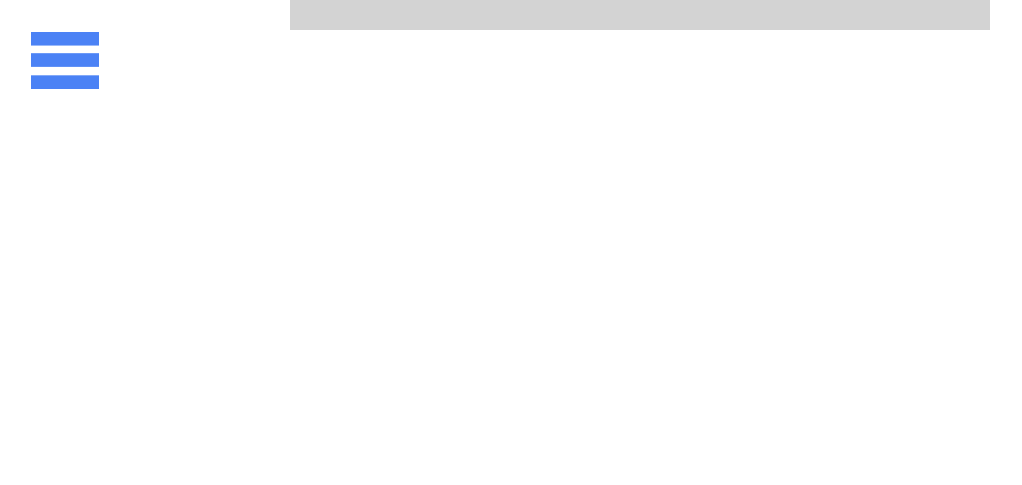
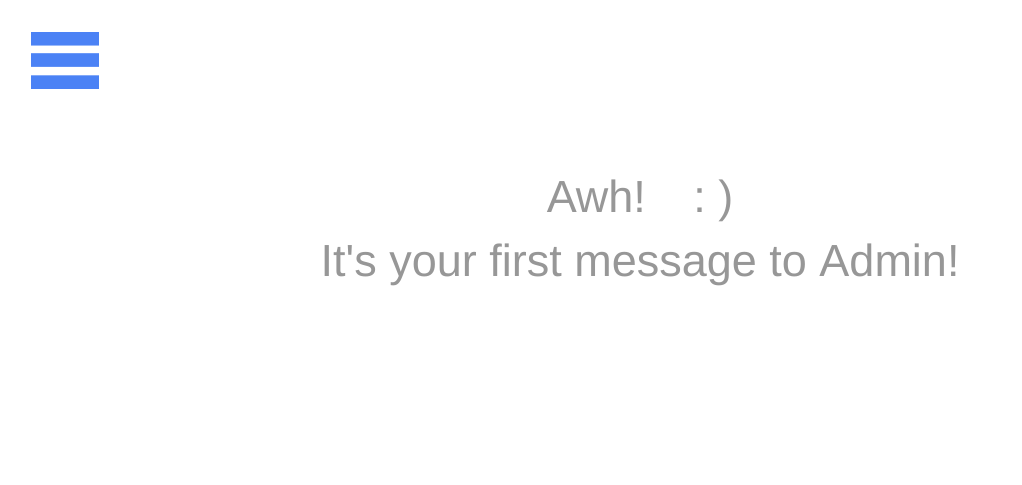
Before and after one commit to iamalexpayne/TextMeh, a Django app: page /chat/admin/ in a window 1280 px wide. Shown: the top 485 px of the page, without its empty margins (0-1022 px from the left). Run offline with Django 3.2, Linux system fonts and the light colour scheme; a user stored in the database is signed in; data comes from the database, SQL or seed files in the repository; data that the repository does not hold is empty; some libraries are stand-ins or nearby versions.

Commit message:
more ui and stuff

```diff
--- a/textmeh/static/css/stylesheet.css
+++ b/textmeh/static/css/stylesheet.css
@@ -1,3 +1,11 @@
+#offline-message {
+	color: #979797;
+	text-align: center;
+	font-size: 45px;
+	margin: 50px;
+	margin-top: 150px;
+}
+
 #menu-option-container {
 	position: fixed;
 }
@@ -42,11 +50,6 @@
 	top: -20px;
 }
 
-#menu-language-container input:checked + span {
-	background-color: white;
-	content: "Hide";
-}
-
 #menu-convo-container {
 	margin: 50px auto;
 	text-align: center;
@@ -78,6 +81,10 @@ hr {
 	background-color: white;
 	height: 3px;
 	width: 300px;
+}
+
+p {
+	margin-bottom: -5px;
 }
 
 #menu-logout-img {
@@ -196,11 +203,7 @@ textarea {
 }
 
 #send-button:hover, #send-button:focus {
-	/*background-color: #3cba54;*/
-	/*border: 3px solid #3cba54;*/
-	/*background-color: white;*/
 	border: 3px solid white;
-	/*letter-spacing: 1.4px;*/
 	outline: none;
 	font-style: italic;
 
@@ -221,53 +224,88 @@ textarea {
 
 #conversation {
 	margin: 0 auto;
-	width: 700px;
-	background-color: lightgray;
+	width: 800px;
 	padding: 15px;
-	max-height: 607px;
-	overflow-y: scroll;
+	max-height: 635px;
+	overflow-y: hidden;
 	position: relative;
 	bottom: 0;
+	/*background-color: blue;*/
+	display: table;
 }
 
 .message-container {
-	/*padding: 5px;
-	background-color: red;
-	margin: 15px;
-	position: relative;
-	padding-bottom: 15px;*/
+	/*background-color: red;*/
+	/*position: relative;*/
+	width: 100%;
+	display: table-row;
 }
 
-.message {
+.message-from-receiver, .message-from-sender {
 	font-size: 20px;
-	max-width: 65%;
-	padding-left: 15px;
-	padding-right: 10px;
-	padding-top: 5px;
-	padding-bottom: 5px;
-	border-radius: 30px;
-	font-weight: 200;
+	font-weight: 300;
 	letter-spacing: .7px;
-	/*position: absolute;*/
-	/*margin: 5px;*/
-}
-
-.message-container:hover > .message-send-time {
-	visibility: visible;
+	margin-top: 3px;
+	margin-bottom: 3px;
+	padding: 5px 10px 5px 15px;
+	max-width: 45%;
+	display: inline-block;
+	/*clear: both;*/
 }
 
 .message-from-receiver {
-	background-color: #979797;
+	background-color: lightgray;
+	border: 3px solid lightgray;
 	color: black;
-	border: 3px solid #979797;
-	left: 0;
+	float: left;
+	margin-right: auto;
+	border-radius: 30px 30px 30px 0;
 }
 
 .message-from-sender {
 	background-color: #4885ed;
 	color: white;
 	border: 3px solid #4885ed;
-	right: 0;
+	float: right;
+	margin-left: auto;
+	border-radius: 30px 30px 0 30px;
+
+}
+
+.message-from-other-language-receiver, .message-from-other-language-sender {
+	font-size: 20px;
+	font-weight: 300;
+	letter-spacing: .7px;
+	margin-top: 3px;
+	margin-bottom: 3px;
+	padding: 5px 10px 5px 15px;
+	max-width: 48%;
+	display: inline-block;
+}
+
+.message-from-other-language-receiver {
+	margin-left: -30px;
+	z-index: 0;
+	background-color: none;
+	border: 3px solid lightgray;
+	border-left: none;
+	color: black;
+	float: left;
+	padding-left: 40px;
+	margin-right: auto;
+	border-radius: 0 30px 30px 0;
+}
+
+.message-from-other-language-sender {
+	background-color: none;
+	padding-right: 40px;
+	color: #4885ed;
+	border: 3px solid #4885ed;
+	border-right: none;
+	float: right;
+	margin-right: -30px;
+	margin-left: auto;
+	border-radius: 30px 0 0 30px;
 }
 
 .instructions {
@@ -299,16 +337,31 @@ textarea {
 	margin: 0 auto;
 	text-align: center;
 	padding-top: -5px;
-	/*background-color: blue;*/
+	margin-bottom: 15px;
 	width: 245px;
 	border: 3px solid white;
 }
 
 .choose-convo-logout-container:hover, .choose-convo-logout-container:focus {
-	/*border: 3px solid  #db3236;*/
+	/*padding: 15px 10px;*/
 	border: 3px solid  #4885ed;
 	border-radius: 50px;
 }
+
+.signup-container {
+	margin: 10px auto;
+	text-align: center;
+	/*padding-top: -5px;*/
+	/*margin-bottom: 15px;*/
+	width: 245px;
+	border: 3px solid white;
+}
+
+.signup-container:hover, .signup-container:focus {
+	border: 3px solid  #4885ed;
+	border-radius: 50px;
+}
+
 
 
 #choose-convo-logout-img {
@@ -334,12 +387,13 @@ textarea {
 
 #sign-up-option-container {
 	font-size: 20px;
-	padding-top: 15px;
+	padding-top: 20px;
 }
 
 #sign-up-option {
 	color: #4885ed;
 	font-size: 25px;
+	padding: 5px 5px;
 }
 
 #language-select select {
@@ -386,7 +440,20 @@ textarea {
 	padding-bottom: 5px;
 	margin-bottom: 15px;
 	background-color: white;
+}
+
+#survey-link {
+	display: inline-block;
+	vertical-align: middle;
+	color: #4885ed;
+	font-size: 30px;
+	/*padding-left: 10px;*/
+	padding: 15px 10px;
+}
+
+.capitalize {
 	text-transform: capitalize;
+	display: inline;
 }
 
 .convo-option:hover {
--- a/textmeh/templates/registration/login.html
+++ b/textmeh/templates/registration/login.html
@@ -34,7 +34,7 @@
 		<div id="sign-up-option-container">
 			<a href="{% url 'registration' %}">
 				Don't have an account?
-				<div id="sign-up-option" class="choose-convo-logout-container smooth">
+				<div id="sign-up-option" class="signup-container smooth">
 					Sign up here!
 				</div>
 			</a>
--- a/textmeh/templates/textmeh/base.html
+++ b/textmeh/templates/textmeh/base.html
@@ -20,9 +20,11 @@
 </head>
 <body>
 
+
 	{% block content %}
 
 	{% endblock %}
 
+
 </body>
 </html>
--- a/textmeh/templates/textmeh/chat.html
+++ b/textmeh/templates/textmeh/chat.html
@@ -33,13 +33,13 @@
 
 		<div id="menu-language-container" class="smooth">
 			<label>
-				<input type="checkbox" name="duo-language">
+				<input type="checkbox" checked="false" name="duo-language" class="translateCheck">
 					<span>
 						<div id="menu-lang-img">
 							<img src="{% static 'images/language-icon-white.png' %}">
 						</div>
 						<div id="menu-convo-text">
-							Show Both <br> Languages
+							<p id="toggle-words">Hide Both</p> Languages
 						</div>
 					</span>
 			</label>
@@ -63,17 +63,15 @@
 	</div>
 
 	<div id="chat-area" class="smooth">
+
 		<div id="convo-container">
-			<div id="conversation" onload="getMessages()">
-
+			<div id="conversation" onload="getMessages()"></div>
 		</div>
-		</div>
-
 
 		<div id="send-area">
 			<form method="post" action="">
 			{% csrf_token %}
-			<textarea id="typing-area" class="smooth" name="textarea" placeholder="Type your message..."></textarea>
+				<textarea id="typing-area" class="smooth autoExpand" name="textarea" placeholder="Type your message..." rows="1" data-min-rows="1"></textarea>
 				<button id="send-button" class="smooth" name="send" type="submit">Send</button>
 			</form>
 		</div>
@@ -83,12 +81,22 @@
 <script>
 	$(document).ready(function(){
 		getMessages();
+		goToBottom();
 	});
 
 	function getMessages() {
 		$.get("messages", function(messages) {
 			$("#conversation").html(messages);
+			goToBottom();
 		});
+		if( $('.translateCheck').is(':checked')) {
+			$(".message-from-other-language-receiver").show();
+			$(".message-from-other-language-sender").show();
+		}
+		if( $('.translateCheck').is(':unchecked')) {
+			$(".message-from-other-language-receiver").hide();
+			$(".message-from-other-language-sender").hide();
+		}
 		setTimeout(getMessages, 500);
 	}
 </script>
@@ -108,7 +116,35 @@
 		document.getElementById("send-button").style.marginRight = "50px";
 	}
 
+	function showLanguage() {
+		document.getElementById("toggle-words").innerHTML = "Show Both";
+	}
 
+	function hideLanguage() {
+		document.getElementById("toggle-words").innerHTML = "Hide Both";
+	}
+
+	function goToBottom() {
+    	var x = document.getElementById("conversation");
+    	var h = x.scrollHeight;
+        $("div").scrollTop(h);
+	}
 </script>
 
+<script>
+	$('.translateCheck').click(function() {
+		if( $(this).is(':checked')) {
+			$(".message-from-other-language-receiver").show();
+			$(".message-from-other-language-sender").show();
+			hideLanguage();
+		} else {
+			$(".message-from-other-language-receiver").hide();
+			$(".message-from-other-language-sender").hide();
+			showLanguage();
+		}
+		closeMenu();
+	});
+</script>
+
+
 {% endblock %}
--- a/textmeh/templates/textmeh/messages.html
+++ b/textmeh/templates/textmeh/messages.html
@@ -3,21 +3,42 @@
 {% load static %}
 
 {% block content %}
+
+	{% if chat %}
+
 		{% for message in chat %}
-			<div class="message-container">
-				<div class="message-send-time smooth">
-					{{ message.time }}
-				</div>
-				{% if message.sender.username == request.user.username %}
-					<div class="message message-from-sender">
+			{% if message.sender.username == request.user.username %}
+
+				<div class="message-container">
+					<div class="message-from-sender">
 						{{ message.message }}
 					</div>
-				{% else %}
-					<div class="message message-from-receiver">
+					<div id="translate-send" class="message-from-other-language-sender smooth">
 						{{ message.message }}
 					</div>
-				{% endif %}
-			</div>
+				</div>
+
+			{% else %}
+
+				<div class="message-container">
+					<div class="message-from-receiver">
+						{{ message.message }}
+					</div>
+					<div id="translate-receive" class="message-from-other-language-receiver smooth">
+						{{ message.message }}
+					</div>
+				</div>
+
+			{% endif %}
 		{% endfor %}
 
+	{% else %}
+
+		<div id="offline-message">
+			Awh! &ensp; : ) <br>It's your first message to <p class="capitalize">{{ request.user.username }}</p>!
+		</div>
+
+	{% endif %}
+
+
 {% endblock %}
```
Also changed, not shown: textmeh/templates/textmeh/home_page.html (+21 -1 lines), textmeh/static/images/textmeh-favicon.png. Lines whose indentation alone changed are shown as unchanged.
